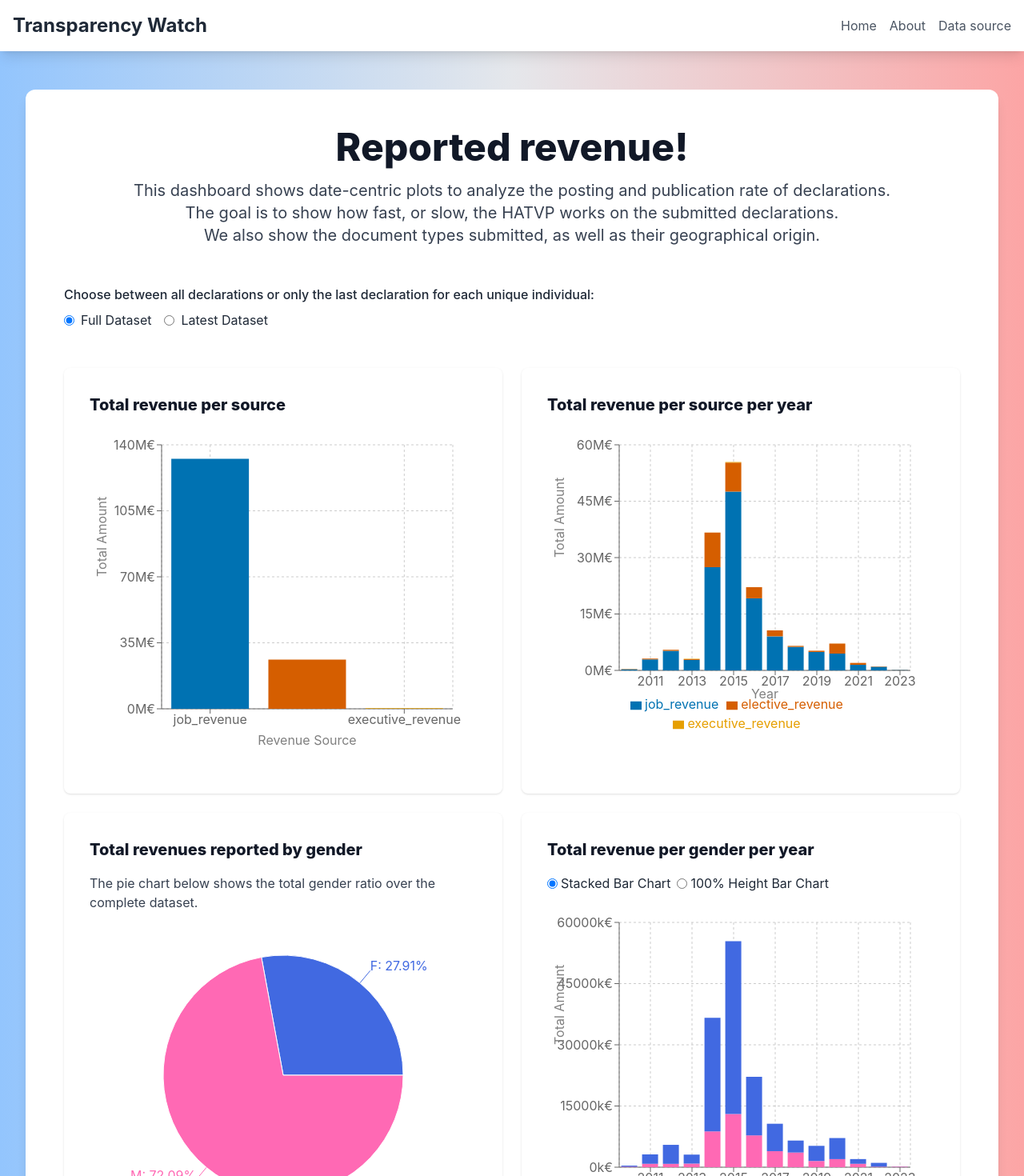
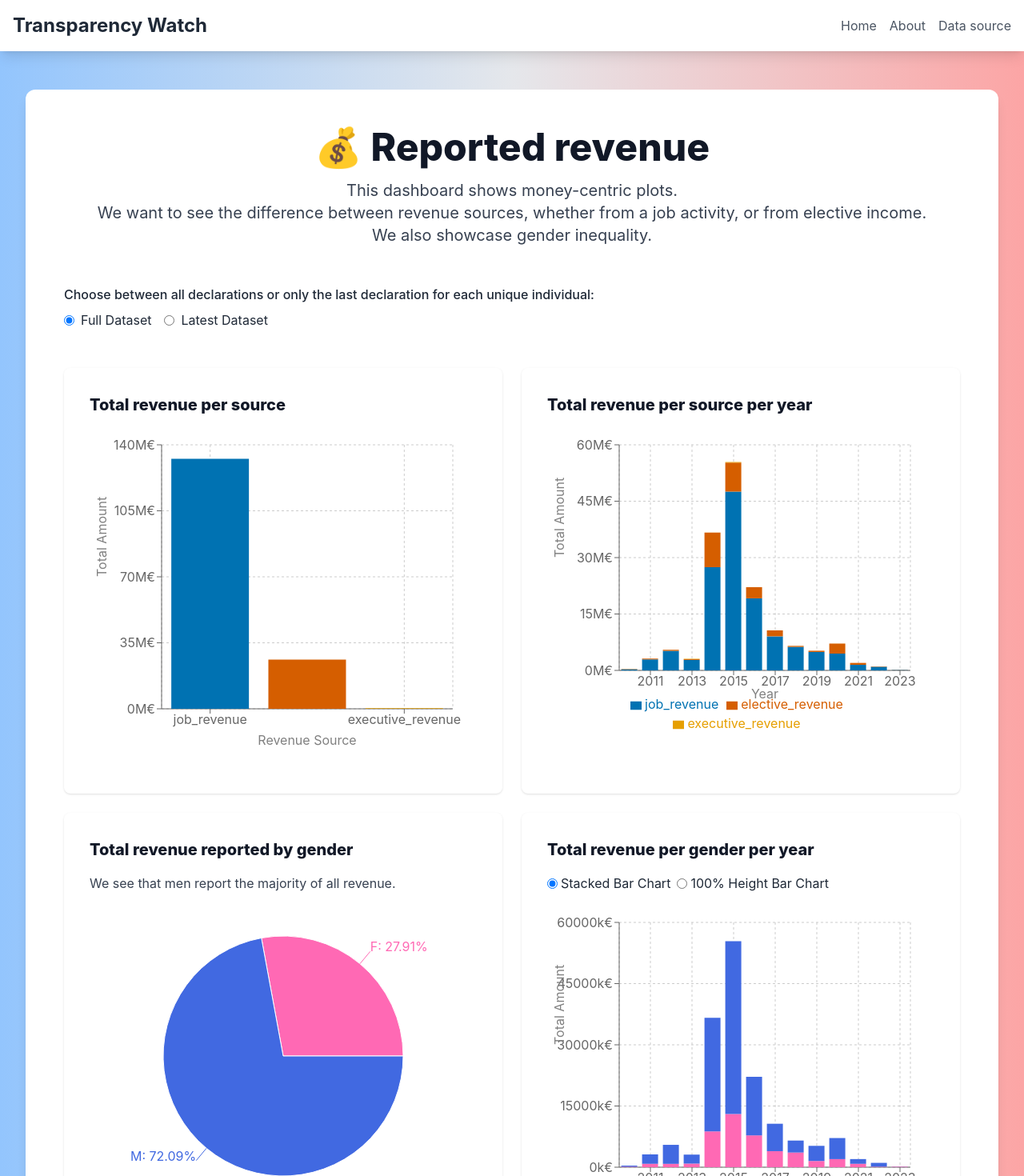
Before and after one commit to louispaulet/hatvp_reactjs_viz, a React (Create React App) app in the folder hatvp_viz/: page /#/reported_revenue in a window 1280 px wide. Shown: the top 1470 px of the page at 80% size. Built offline with nearby package versions, Linux system fonts and the light colour scheme; what timers would draw is missing.

Commit message:
update wordings on the plots and revenue dashboard

```diff
--- a/hatvp_viz/src/dashboards/reported_revenue.js
+++ b/hatvp_viz/src/dashboards/reported_revenue.js
@@ -15,13 +15,13 @@ const ReportedRevenue = () => {
     <div className="min-h-screen bg-gradient-to-r from-blue-300 via-gray-200 to-red-300 flex items-center justify-center py-12 px-4 sm:px-6 lg:px-8">
       <div className="max-w-7xl w-full space-y-12 p-12 bg-white rounded-xl shadow-lg">
         <div className="text-center">
-          <h1 className="text-5xl font-extrabold text-gray-900 mb-4">Reported revenue!</h1>
+          <h1 className="text-5xl font-extrabold text-gray-900 mb-4"> 💰 Reported revenue</h1>
           <p className="mt-4 text-xl text-gray-700">
-            This dashboard shows date-centric plots to analyze the posting and publication rate of declarations.
+            This dashboard shows money-centric plots.
             <br />
-            The goal is to show how fast, or slow, the HATVP works on the submitted declarations.
+            We want to see the difference between revenue sources, whether from a job activity, or from elective income.
             <br />
-            We also show the document types submitted, as well as their geographical origin.
+            We also showcase gender inequality.
           </p>
         </div>
 
--- a/hatvp_viz/src/plots/total_gender_revenue.js
+++ b/hatvp_viz/src/plots/total_gender_revenue.js
@@ -41,7 +41,7 @@ const TotalGenderRevenue = () => {
       });
   }, []);
 
-  const COLORS = ['#4169e1', '#ff69b4'];
+  const COLORS = ['#ff69b4', '#4169e1'];
 
   // Custom tooltip to show values in M€ (millions of euros)
   const CustomTooltip = ({ active, payload }) => {
@@ -62,8 +62,8 @@ const TotalGenderRevenue = () => {
 
   return (
     <section className="mb-6 p-4 bg-white">
-      <h2 className="text-xl font-extrabold text-gray-900 mb-4">Total revenues reported by gender</h2>
-      <p className="text-gray-700 mb-4">The pie chart below shows the total gender ratio over the complete dataset.</p>
+      <h2 className="text-xl font-extrabold text-gray-900 mb-4">Total revenue reported by gender</h2>
+      <p className="text-gray-700 mb-4">We see that men report the majority of all revenue.</p>
       <ResponsiveContainer width="100%" height={400}>
         <PieChart>
           <Pie
```
